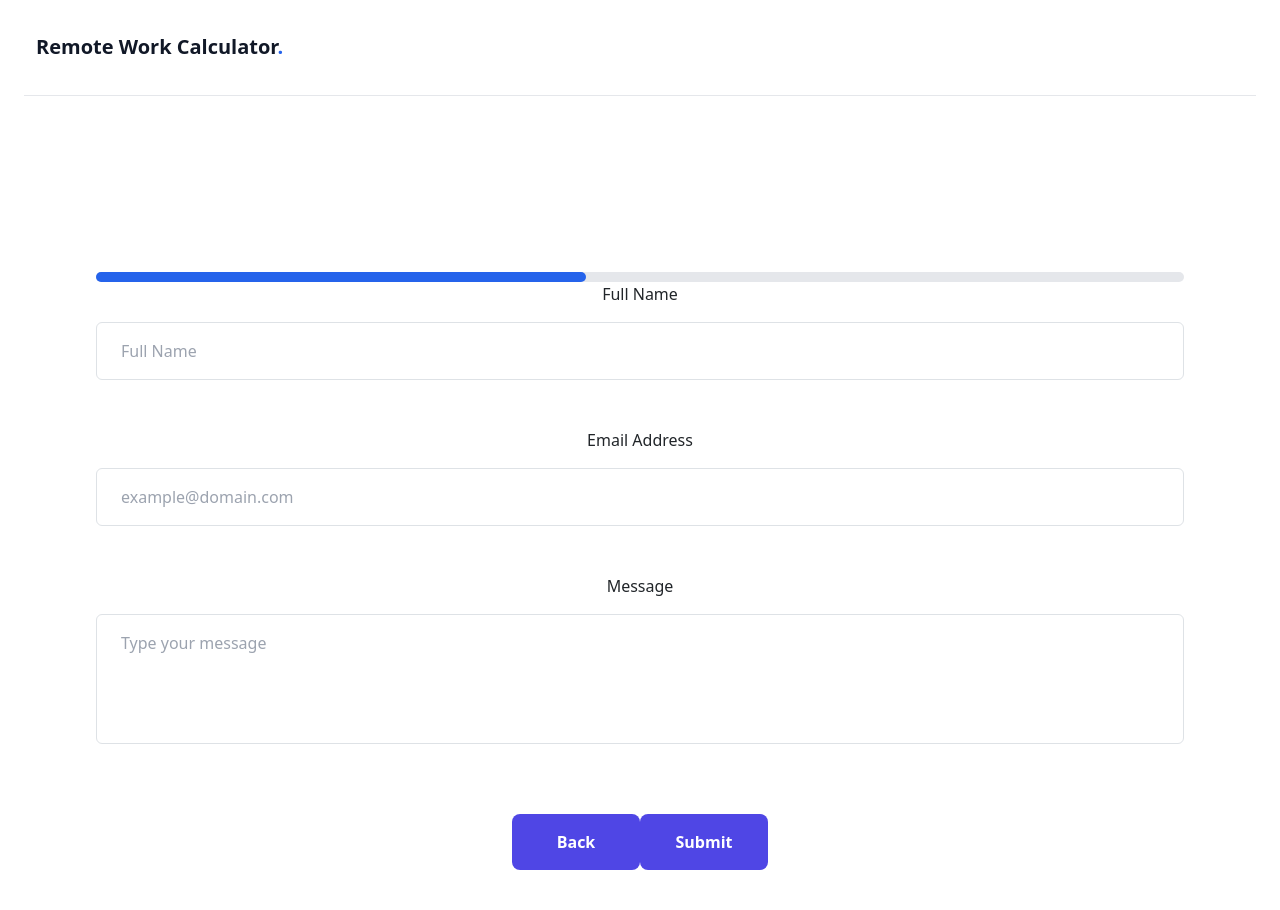
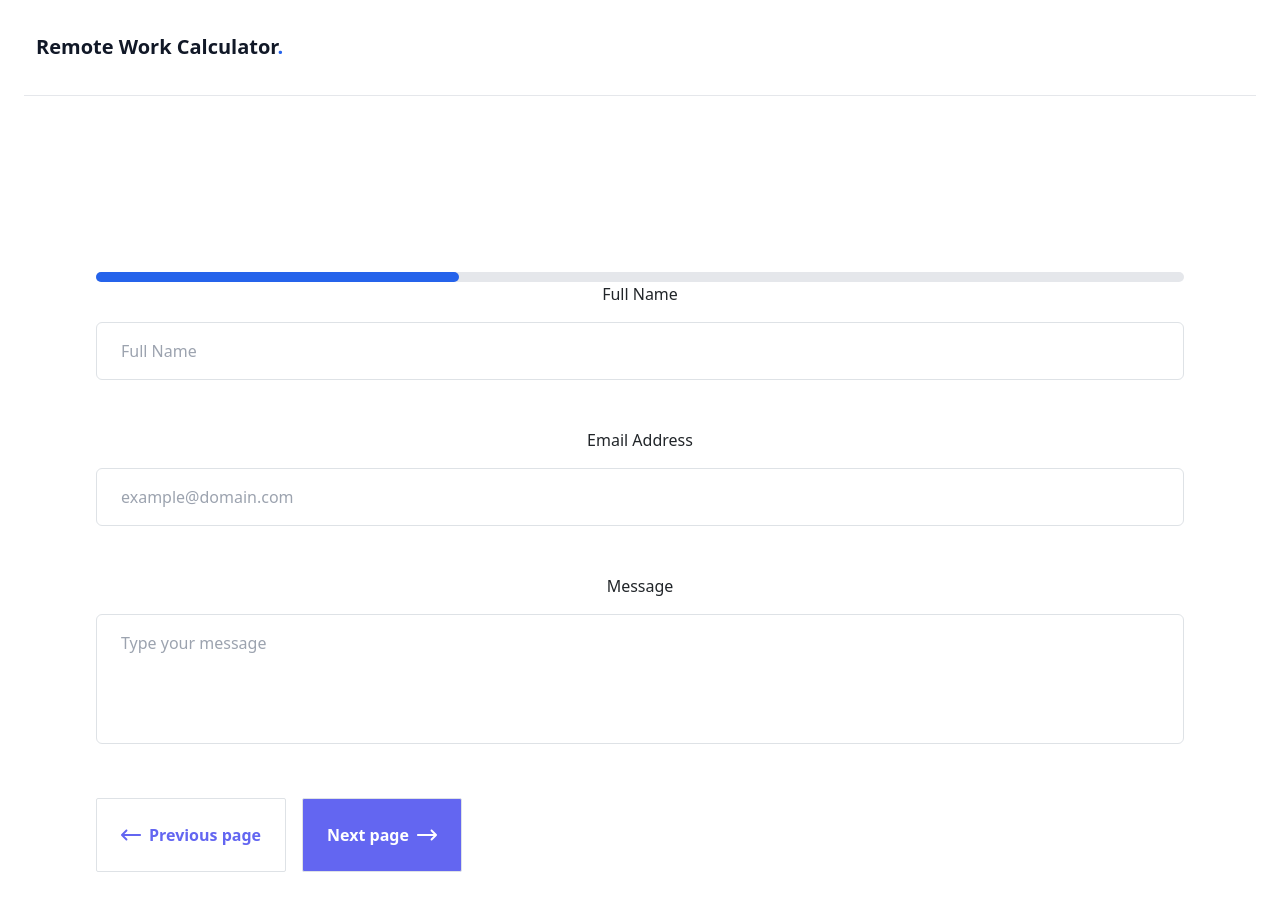
Before and after one commit to MatthewCYLau/remote-work-calculator-client, a Vue app: page /calculate in a window 1280 px wide. Shown: the top 910 px of the page. Built offline with nearby package versions, Linux system fonts and the light colour scheme.

Commit message:
feat: added step state to Calculate page

```diff
--- a/src/views/Calculate.vue
+++ b/src/views/Calculate.vue
@@ -81,7 +81,7 @@
               >
                 <div
                   class="bg-blue-600 h-2.5 rounded-full"
-                  style="width: 45%"
+                  :style="{ width: (currentStep / 3) * 100 + '%' }"
                 ></div>
               </div>
               <div class="mb-5">
@@ -130,16 +130,66 @@
                 ></textarea>
               </div>
               <div>
+                <div class="flex mt-4">
                   <button
-                  class="md:w-32 bg-indigo-600 hover:bg-blue-dark text-white font-bold py-3 px-6 rounded-lg mt-3 hover:bg-indigo-500 transition ease-in-out duration-300"
+                    class="border border-indigo-500 text-indigo-500 block rounded-sm font-bold py-4 px-6 mr-2 flex items-center"
+                    @click="handleOnPreviousClick"
+                    :disabled="shouldDisablePreviousButton"
+                    :class="{
+                      'bg-indigo-500 hover:bg-indigo-400 hover:text-white text-white ':
+                        !shouldDisablePreviousButton,
+                    }"
                   >
-                  Back
+                    <svg
+                      class="h-5 w-5 mr-2 fill-current"
+                      version="1.1"
+                      id="Layer_1"
+                      xmlns="http://www.w3.org/2000/svg"
+                      xmlns:xlink="http://www.w3.org/1999/xlink"
+                      x="0px"
+                      y="0px"
+                      viewBox="-49 141 512 512"
+                      style="enable-background: new -49 141 512 512"
+                      xml:space="preserve"
+                    >
+                      <path
+                        id="XMLID_10_"
+                        d="M438,372H36.355l72.822-72.822c9.763-9.763,9.763-25.592,0-35.355c-9.763-9.764-25.593-9.762-35.355,0 l-115.5,115.5C-46.366,384.01-49,390.369-49,397s2.634,12.989,7.322,17.678l115.5,115.5c9.763,9.762,25.593,9.763,35.355,0 c9.763-9.763,9.763-25.592,0-35.355L36.355,422H438c13.808,0,25-11.193,25-25S451.808,372,438,372z"
+                      ></path>
+                    </svg>
+                    Previous page
                   </button>
                   <button
-                  class="md:w-32 bg-indigo-600 hover:bg-blue-dark text-white font-bold py-3 px-6 rounded-lg mt-3 hover:bg-indigo-500 transition ease-in-out duration-300"
+                    class="border border-indigo-500 text-indigo-500 block rounded-sm font-bold py-4 px-6 ml-2 flex items-center"
+                    @click="handleOnNextClick"
+                    :disabled="shouldDisableNextButton"
+                    :class="{
+                      'bg-indigo-500 hover:bg-indigo-400 hover:text-white text-white':
+                        !shouldDisableNextButton,
+                    }"
                   >
-                  Submit
+                    Next page
+                    <svg
+                      class="h-5 w-5 ml-2 fill-current"
+                      clasversion="1.1"
+                      id="Layer_1"
+                      xmlns="http://www.w3.org/2000/svg"
+                      xmlns:xlink="http://www.w3.org/1999/xlink"
+                      x="0px"
+                      y="0px"
+                      viewBox="-49 141 512 512"
+                      style="enable-background: new -49 141 512 512"
+                      xml:space="preserve"
+                    >
+                      <path
+                        id="XMLID_11_"
+                        d="M-24,422h401.645l-72.822,72.822c-9.763,9.763-9.763,25.592,0,35.355c9.763,9.764,25.593,9.762,35.355,0
+            l115.5-115.5C460.366,409.989,463,403.63,463,397s-2.634-12.989-7.322-17.678l-115.5-115.5c-9.763-9.762-25.593-9.763-35.355,0
+            c-9.763,9.763-9.763,25.592,0,35.355l72.822,72.822H-24c-13.808,0-25,11.193-25,25S-37.808,422-24,422z"
+                      />
+                    </svg>
                   </button>
+                </div>
               </div>
             </form>
           </div>
@@ -149,3 +199,47 @@
     </div>
   </section>
 </template>
+
+<script lang="ts">
+import { defineComponent, computed, reactive, toRefs } from "vue";
+
+interface CalculateState {
+  currentStep: number;
+}
+
+export default defineComponent({
+  components: {},
+  setup() {
+    const calculateState = reactive<CalculateState>({
+      currentStep: 1,
+    });
+
+    const handleOnNextClick = () => {
+      calculateState.currentStep++;
+    };
+
+    const handleOnPreviousClick = () => {
+      calculateState.currentStep--;
+    };
+
+    const shouldDisablePreviousButton = computed(
+      () => calculateState.currentStep === 1
+    );
+
+    const shouldDisableNextButton = computed(
+      () => calculateState.currentStep === 3
+    );
+
+    return {
+      handleOnNextClick,
+      handleOnPreviousClick,
+      shouldDisablePreviousButton,
+      shouldDisableNextButton,
+      ...toRefs(calculateState),
+    };
+  },
+  onMounted() {
+    // loadUser();
+  },
+});
+</script>
```
Lines whose indentation alone changed are shown as unchanged.
